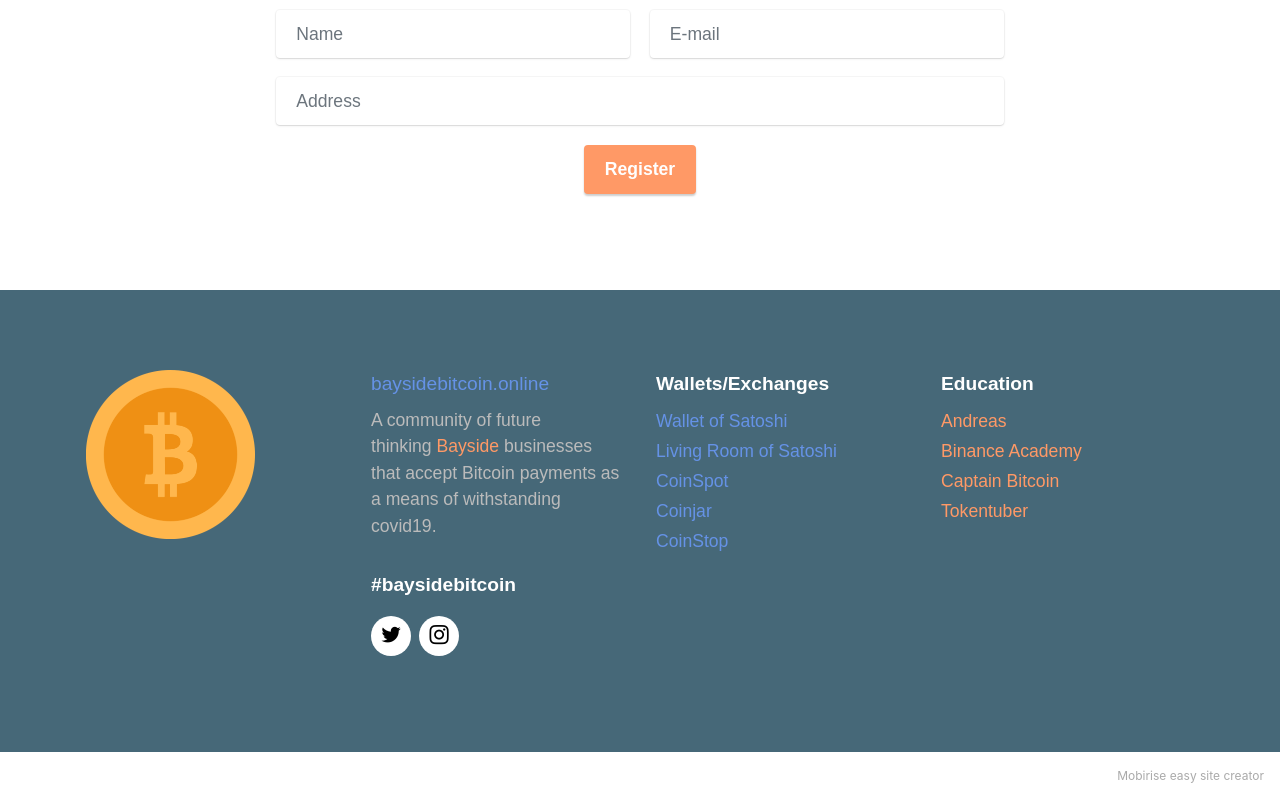
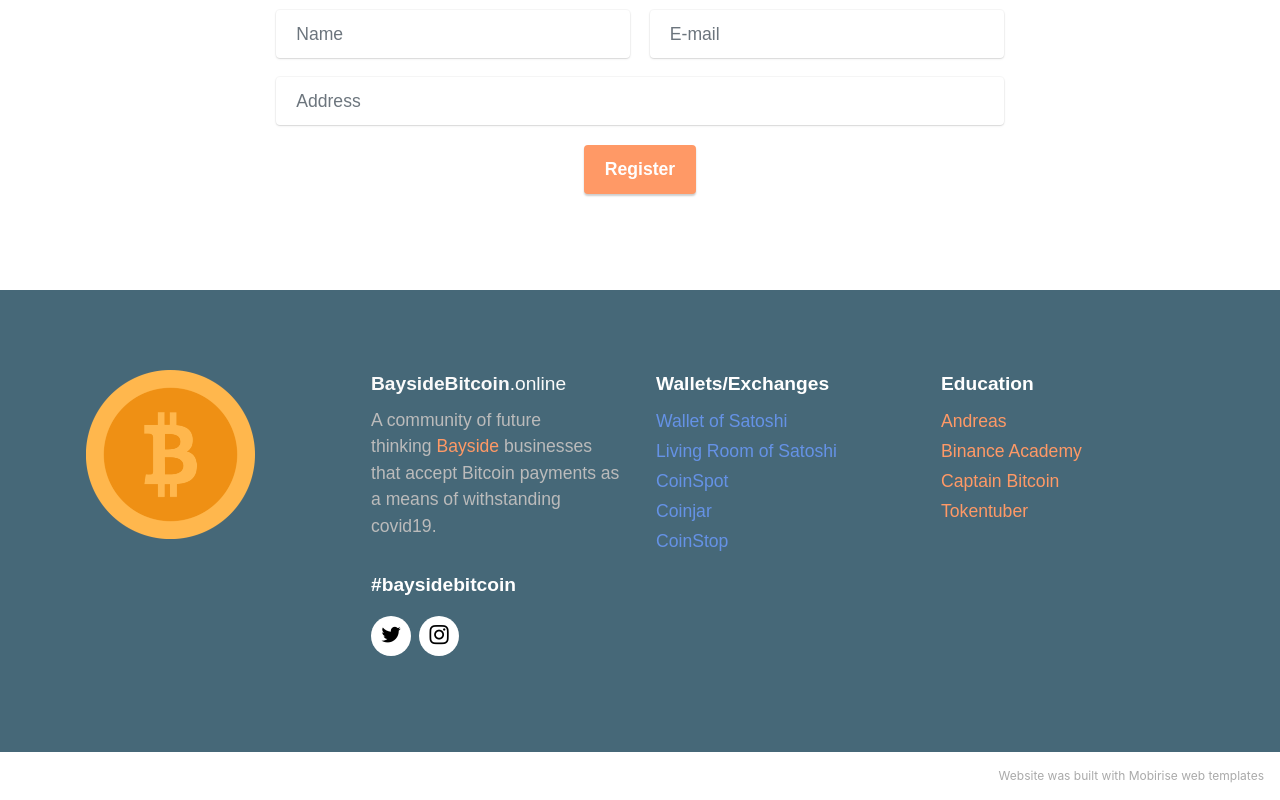
Before and after one commit to baysidebitcoin/baysidebitcoin.github.io, a plain HTML site: page index.html in a window 1280 px wide. Shown: the part 1133-1933 px from the top of the page. Drawn offline with Linux system fonts and the light colour scheme; a web font is replaced by a local one.

```diff
--- a/index.html
+++ b/index.html
@@ -102,7 +102,7 @@
         </div>
         <div class="row justify-content-center mt-4">
             <div class="col-lg-8 mx-auto mbr-form" data-form-type="formoid">
-                <form action="https://mobirise.eu/" method="POST" class="mbr-form form-with-styler" data-form-title="Form Name"><input type="hidden" name="email" data-form-email="true" value="hSe5V5UhpE2BHsu/bmoe4OtXGEgpKuF9VLsaJyAKqeOFmxLGjzok03/FUaWCF4EEtaxU1HoBaBfZs1fX8t3r0cHzJ1oTkf1DLC1hUGwNsRrDHDxTdQbYSmsYCIoOsoeo">
+                <form action="https://mobirise.eu/" method="POST" class="mbr-form form-with-styler" data-form-title="Form Name"><input type="hidden" name="email" data-form-email="true" value="Vebu6e5p0Oy54y9exNO3YEGjYVrmD1MzgUuELkZ0BlL1QxkHRlGqeGO5vqf8mWOivoM5Hjymifeys2tbCqviEY2AYqwBtoXFZ/mpzvGkqvmrqxlTPwD3MDuxv8ZbRUet">
                     <div class="">
                         <div hidden="hidden" data-form-alert="" class="alert alert-success col-12">We'll get back to you ASAP!</div>
                         <div hidden="hidden" data-form-alert-danger="" class="alert alert-danger col-12">Oops...! some
@@ -141,7 +141,7 @@
                 </div>
             </div>
             <div class="col-12 col-md-6 col-lg-3">
-                <h5 class="mbr-section-subtitle mbr-fonts-style mb-2 display-7"><strong><a href="index.html" class="text-primary">baysidebitcoin.online</a></strong></h5>
+                <h5 class="mbr-section-subtitle mbr-fonts-style mb-2 display-7"><strong><a href="index.html" class="text-white"><b>BaysideBitcoin</b>.online</a></strong></h5>
                 <p class="mbr-text mbr-fonts-style mb-4 display-4">A community of future thinking&nbsp;<a href="https://www.bayside.vic.gov.au/" class="text-danger" target="_blank">Bayside </a>businesses that accept Bitcoin payments as a means of withstanding covid19.</p>
                 <h5 class="mbr-section-subtitle mbr-fonts-style mb-3 display-7">
                     <strong>#baysidebitcoin</strong></h5>
@@ -177,7 +177,7 @@
 
         </div>
     </div>
-</section><section style="background-color: #fff; font-family: -apple-system, BlinkMacSystemFont, 'Segoe UI', 'Roboto', 'Helvetica Neue', Arial, sans-serif; color:#aaa; font-size:12px; padding: 0; align-items: center; display: flex;"><a href="https://mobirise.site/e" style="flex: 1 1; height: 3rem; padding-left: 1rem;"></a><p style="flex: 0 0 auto; margin:0; padding-right:1rem;"><a href="https://mobirise.site" style="color:#aaa;">Mobirise</a> easy site creator</p></section><script src="assets/web/assets/jquery/jquery.min.js"></script>  <script src="assets/popper/popper.min.js"></script>  <script src="assets/tether/tether.min.js"></script>  <script src="assets/bootstrap/js/bootstrap.min.js"></script>  <script src="assets/smoothscroll/smooth-scroll.js"></script>  <script src="assets/dropdown/js/nav-dropdown.js"></script>  <script src="assets/dropdown/js/navbar-dropdown.js"></script>  <script src="assets/touchswipe/jquery.touch-swipe.min.js"></script>  <script src="assets/formstyler/jquery.formstyler.js"></script>  <script src="assets/formstyler/jquery.formstyler.min.js"></script>  <script src="assets/datepicker/jquery.datetimepicker.full.js"></script>  <script src="assets/theme/js/script.js"></script>  <script src="assets/formoid.min.js"></script>
+</section><section style="background-color: #fff; font-family: -apple-system, BlinkMacSystemFont, 'Segoe UI', 'Roboto', 'Helvetica Neue', Arial, sans-serif; color:#aaa; font-size:12px; padding: 0; align-items: center; display: flex;"><a href="https://mobirise.site/p" style="flex: 1 1; height: 3rem; padding-left: 1rem;"></a><p style="flex: 0 0 auto; margin:0; padding-right:1rem;"><a href="https://mobirise.site/s" style="color:#aaa;">Website</a> was built with Mobirise web templates</p></section><script src="assets/web/assets/jquery/jquery.min.js"></script>  <script src="assets/popper/popper.min.js"></script>  <script src="assets/tether/tether.min.js"></script>  <script src="assets/bootstrap/js/bootstrap.min.js"></script>  <script src="assets/smoothscroll/smooth-scroll.js"></script>  <script src="assets/dropdown/js/nav-dropdown.js"></script>  <script src="assets/dropdown/js/navbar-dropdown.js"></script>  <script src="assets/touchswipe/jquery.touch-swipe.min.js"></script>  <script src="assets/formstyler/jquery.formstyler.js"></script>  <script src="assets/formstyler/jquery.formstyler.min.js"></script>  <script src="assets/datepicker/jquery.datetimepicker.full.js"></script>  <script src="assets/theme/js/script.js"></script>  <script src="assets/formoid.min.js"></script>
 
 
  <div id="scrollToTop" class="scrollToTop mbr-arrow-up"><a style="text-align: center;"><i class="mbr-arrow-up-icon mbr-arrow-up-icon-cm cm-icon cm-icon-smallarrow-up"></i></a></div>
```
Also changed, not shown: 1 other file.
